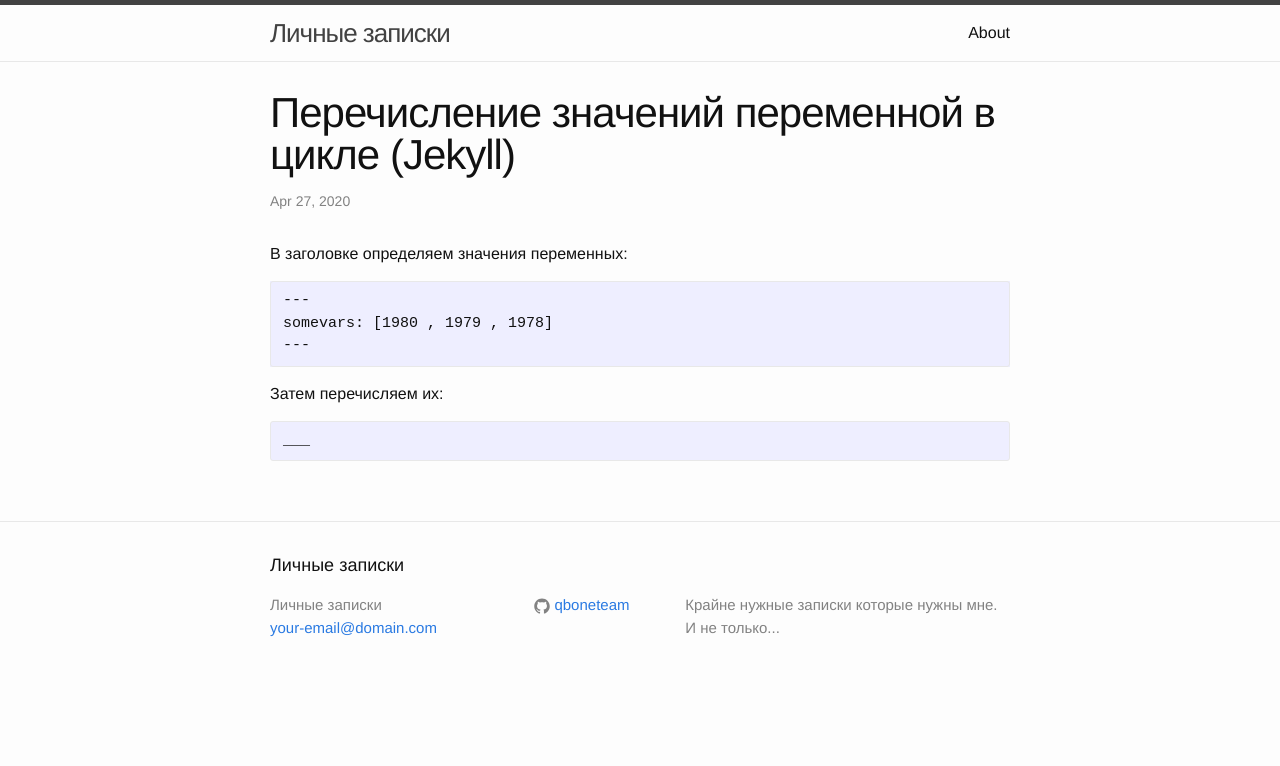
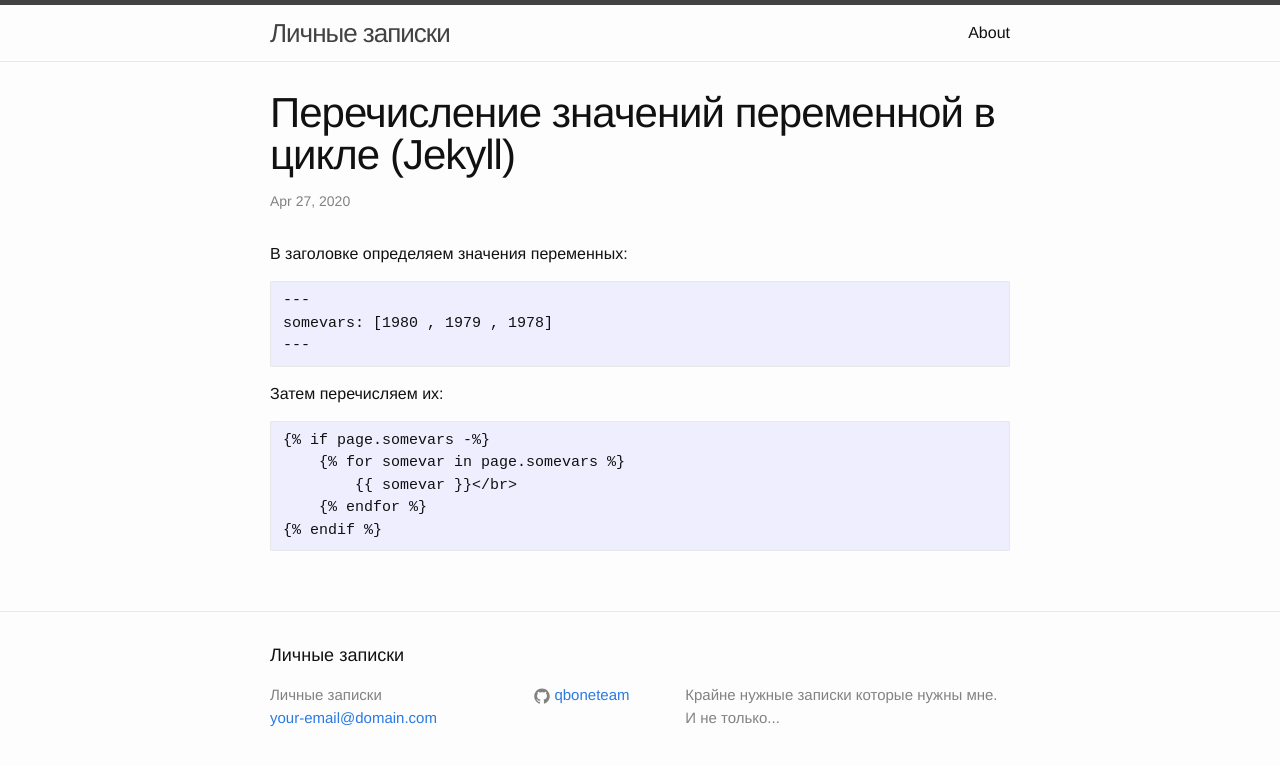
Before and after one commit to qboneteam/timoshik.ru, a Jekyll site: the page built from _posts/2020-04-27-loop-in-jekyll.md, in a window 1280 px wide. Shown: the top 766 px of the page. Built offline with Jekyll 4.4.1, drawn with Linux system fonts in a browser that asks for light colours.

Commit message:
Syntax fix

````diff
--- a/_posts/2020-04-27-loop-in-jekyll.md
+++ b/_posts/2020-04-27-loop-in-jekyll.md
@@ -13,10 +13,12 @@ somevars: [1980 , 1979 , 1978]
 ```
 
 Затем перечисляем их:
-<pre>
-___{% if page.somevars -%}
-___    {% for somevar in page.somevars %}
-___        {{ somevar }}</br>
-___    {% endfor %}
-___{% endif %}
-</pre>
+{% raw %}
+```
+{% if page.somevars -%}
+    {% for somevar in page.somevars %}
+        {{ somevar }}</br>
+    {% endfor %}
+{% endif %}
+```
+{% endraw %}
````
